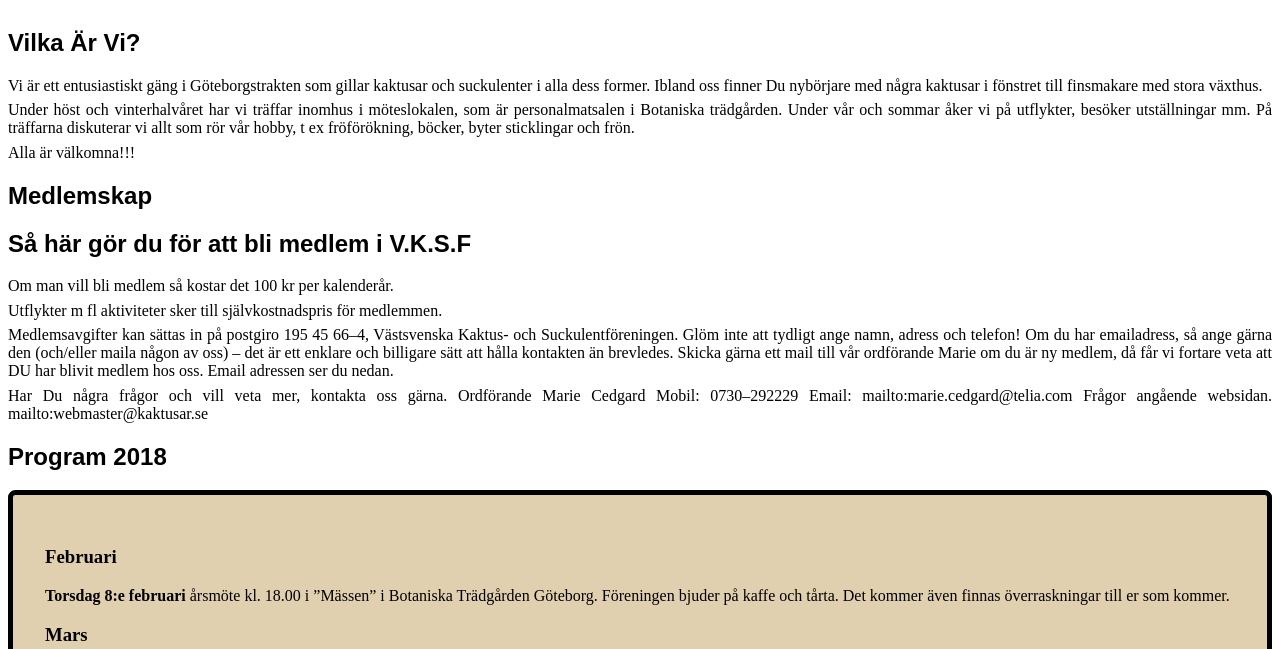
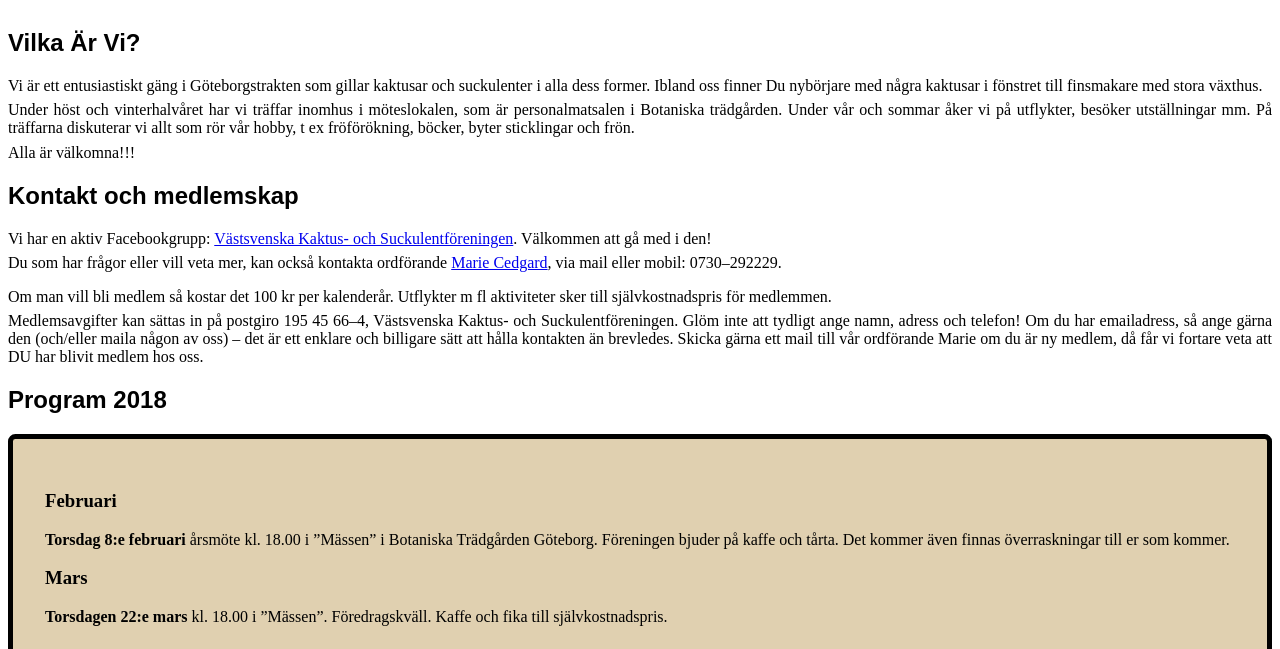
Before and after one commit to kjgrahn/vksf, a plain HTML site: page index.html in a window 1280 px wide. Shown: the part 151-800 px from the top of the page. Drawn offline with Linux system fonts and the light colour scheme; a web font is replaced by a local one.

Commit message:
Kontakt/medlemskap omskrivet
- Nämn Facebook
- Nämn inte webmaster@kaktusar.se

```diff
--- a/index.html
+++ b/index.html
@@ -83,13 +83,21 @@ sticklingar och frön.
 Alla är välkomna!!!
 
 
-<h2>Medlemskap</h2>
-
-<h2>Så här gör du för att bli medlem i V.K.S.F</h2>
+<h2>Kontakt och medlemskap</h2>
 
 <p>
+Vi har en aktiv Facebookgrupp:
+<a href="https://www.facebook.com/groups/807939735887819/">
+Västsvenska Kaktus- och Suckulentföreningen</a>.
+Välkommen att gå med i den!
+
+<p>
+Du som har frågor eller vill veta mer, kan också kontakta
+ordförande <a href="mailto:marie.cedgard@telia.com">Marie Cedgard</a>,
+via mail eller mobil: 0730–292229.
+
+<p class="full">
 Om man vill bli medlem så kostar det 100 kr per kalenderår.
-<p>
 Utflykter m fl aktiviteter sker till självkostnadspris för medlemmen.
 <p>
 Medlemsavgifter kan sättas in på postgiro 195 45 66–4, Västsvenska
@@ -98,13 +106,7 @@ adress och telefon! Om du har emailadress, så ange gärna den
 (och/eller maila någon av oss) – det är ett enklare och billigare sätt
 att hålla kontakten än brevledes. Skicka gärna ett mail till vår
 ordförande Marie om du är ny medlem, då får vi fortare veta att DU har
-blivit medlem hos oss.  Email adressen ser du nedan.
-<p>
-Har Du några frågor och vill veta mer, kontakta oss gärna.
-Ordförande Marie Cedgard
-Mobil: 0730–292229
-Email: mailto:marie.cedgard@telia.com
-Frågor angående websidan. mailto:webmaster@kaktusar.se
+blivit medlem hos oss.
 
 
 <h2>Program 2018</h2>
```
